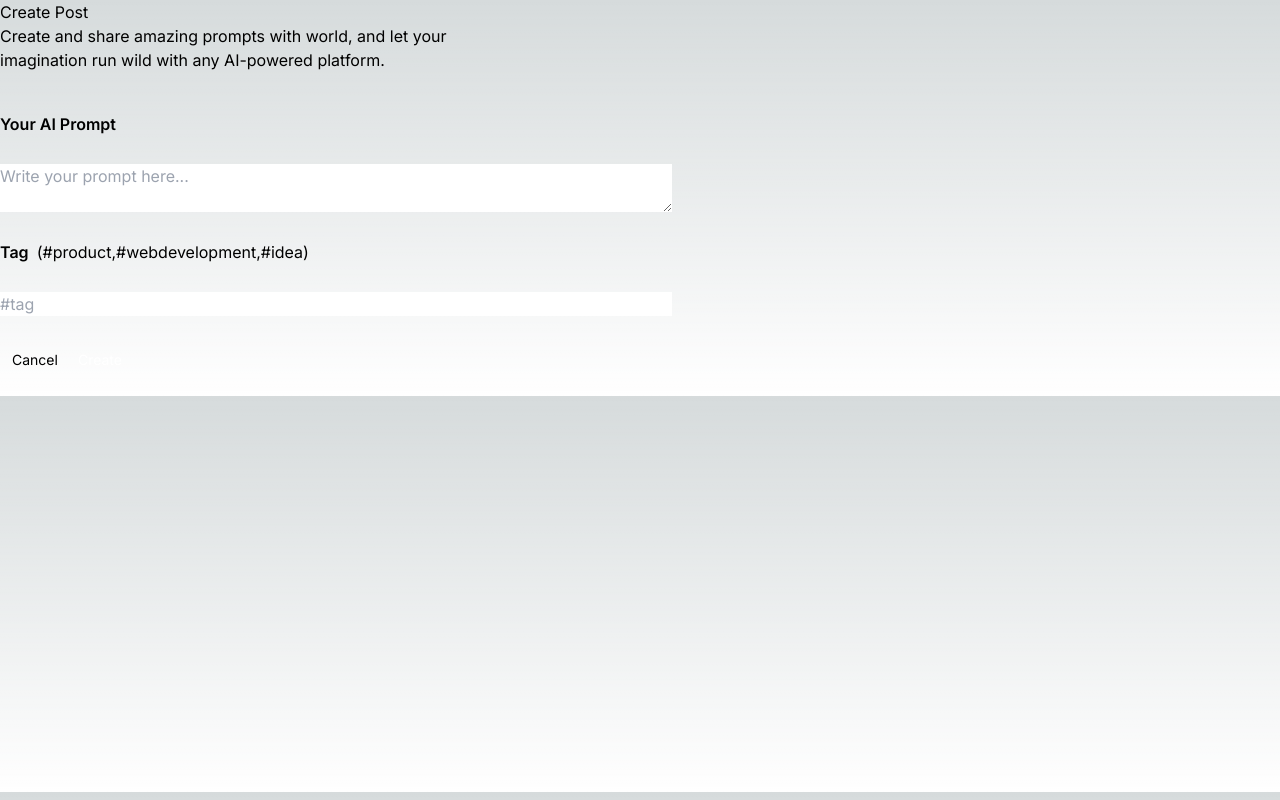
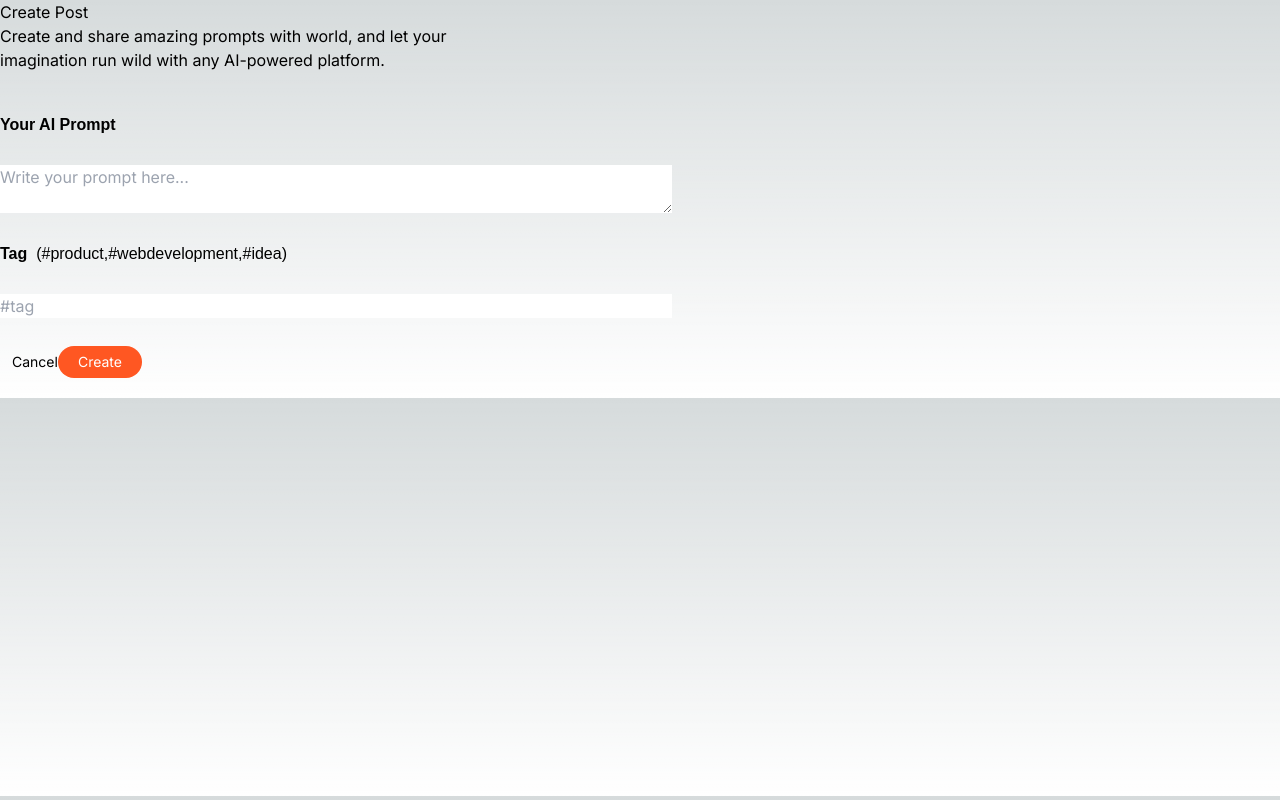
Before and after one commit to avesh-h/propmpto-verse, a Next.js app: page /create-prompt in a window 1280 px wide. Built offline with nearby package versions, Linux system fonts and the light colour scheme; no server answers.

Commit message:
final import

```diff
--- a/jsconfig.json
+++ b/jsconfig.json
@@ -1,7 +1,7 @@
 {
   "compilerOptions": {
     "paths": {
-      "@/*": ["./*"]
+      "@*": ["./*"]
     }
   }
 }
--- a/next.config.js
+++ b/next.config.js
@@ -1,4 +1,19 @@
 /** @type {import('next').NextConfig} */
-const nextConfig = {}
+const nextConfig = {
+    experimental: {
+      appDir: true,
+      serverComponentsExternalPackages: ["mongoose"],
+    },
+    images: {
+      domains: ['lh3.googleusercontent.com'],
+    },
+    webpack(config) {
+      config.experiments = {
+        ...config.experiments,
+        topLevelAwait: true,
+      }
+      return config
+    }
+  }
 
-module.exports = nextConfig
+  module.exports = nextConfig
--- a/tailwind.config.js
+++ b/tailwind.config.js
@@ -7,11 +7,13 @@ module.exports = {
   ],
   theme: {
     extend: {
-      backgroundImage: {
-        'gradient-radial': 'radial-gradient(var(--tw-gradient-stops))',
-        'gradient-conic':
-          'conic-gradient(from 180deg at 50% 50%, var(--tw-gradient-stops))',
+      fontFamily: {
+        satoshi: ['Satoshi', 'sans-serif'],
+        inter: ['Inter', 'sans-serif'],
       },
+      colors: {
+        'primary-orange': '#FF5722',
+      }
     },
   },
   plugins: [],
```
